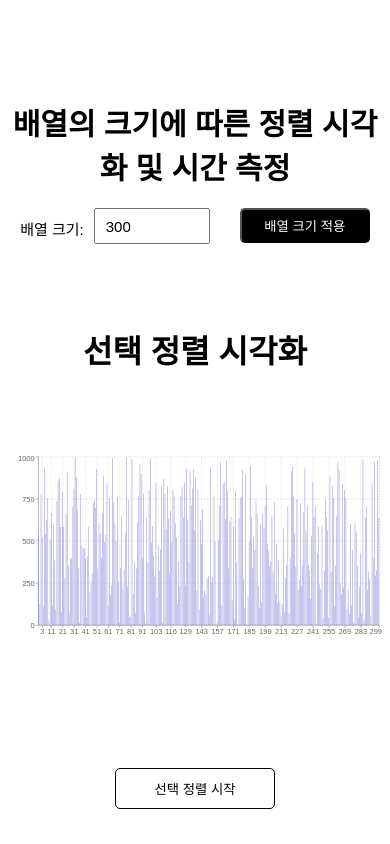
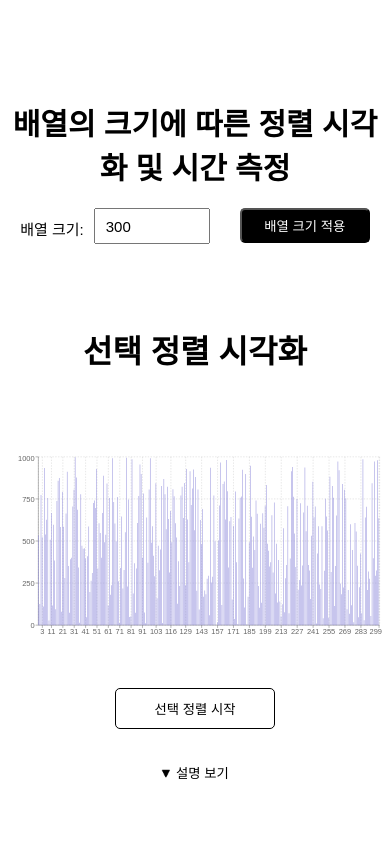
Before and after one commit to minijae011030/sorting-visualizer, a React (Create React App) app: page / in a window 390 px wide. Shown: the top 844 px of the page. Built offline with nearby package versions, Linux system fonts and the light colour scheme.

Commit message:
mobile screen button margin

```diff
--- a/src/component/SortTable.tsx
+++ b/src/component/SortTable.tsx
@@ -83,7 +83,11 @@ const SortTable: React.FC<SortTableProps> = ({
           <Bar dataKey="value" fill="#8884d8" />
         </BarChart>
       </div>
-      <div className={styles.button_box}>
+      <div
+        className={
+          isMobileScreen ? styles.mobile_button_box : styles.button_box
+        }
+      >
         <button
           className={!isReseted ? styles.hidden : styles.button}
           onClick={startSorting}
--- a/src/style/main.module.css
+++ b/src/style/main.module.css
@@ -73,6 +73,7 @@
   display: flex;
   flex-direction: column;
   margin: 30px auto;
+  position: static;
 }
 
 .title {
@@ -94,6 +95,7 @@
   display: flex;
   justify-content: center;
   margin-top: -100px;
+  z-index: -100;
 }
 
 .chart {
@@ -123,6 +125,27 @@
   }
 }
 
+.mobile_button_box {
+  display: flex;
+  margin: 20px auto;
+  gap: 30px;
+  margin-top: -60px;
+
+  > button {
+    background-color: white;
+    border: 1px solid black;
+    padding: 10px 20px;
+    border-radius: 5px;
+    width: 160px;
+    transition: 0.3s ease;
+    color: black;
+  }
+
+  > button:hover {
+    background-color: black;
+    color: white;
+  }
+}
 .toggle_button {
   background-color: white;
   border: none;
```
